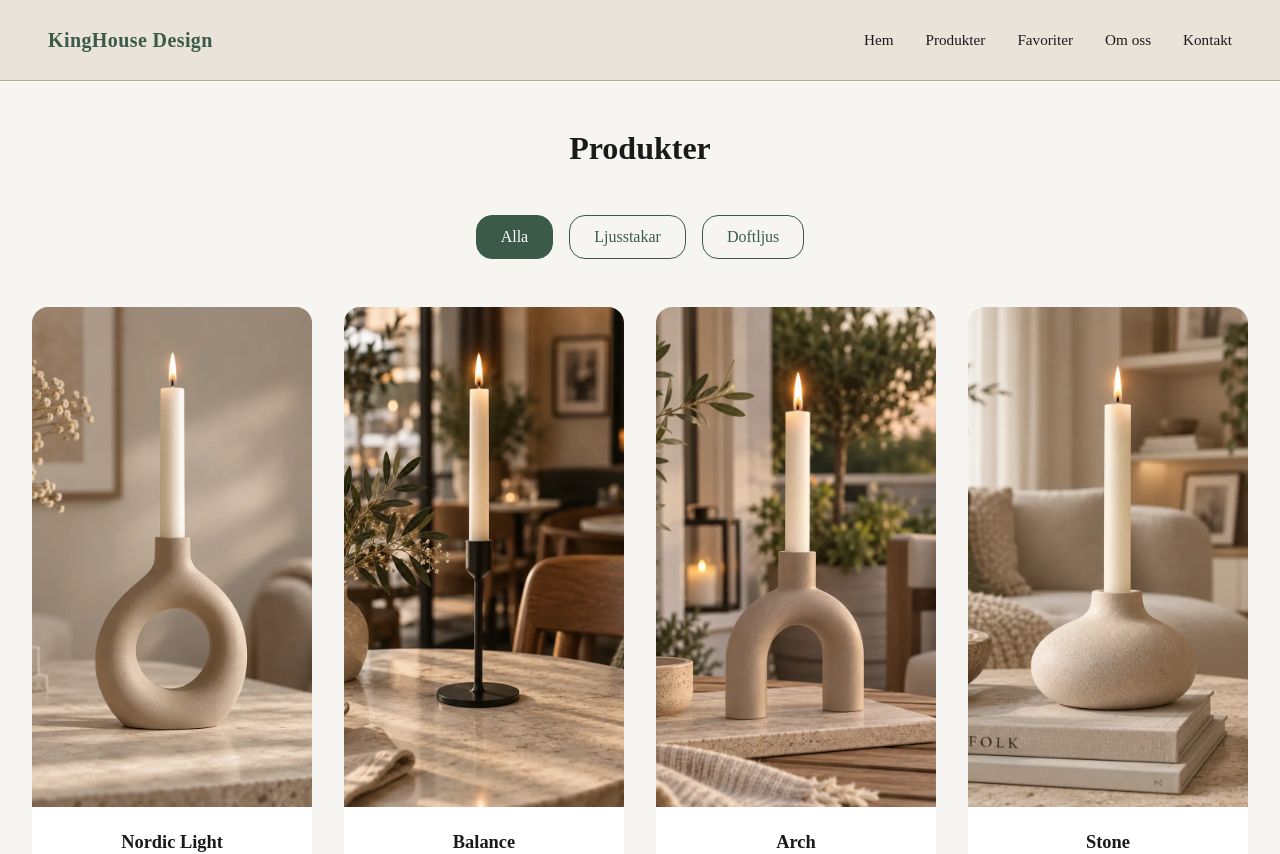
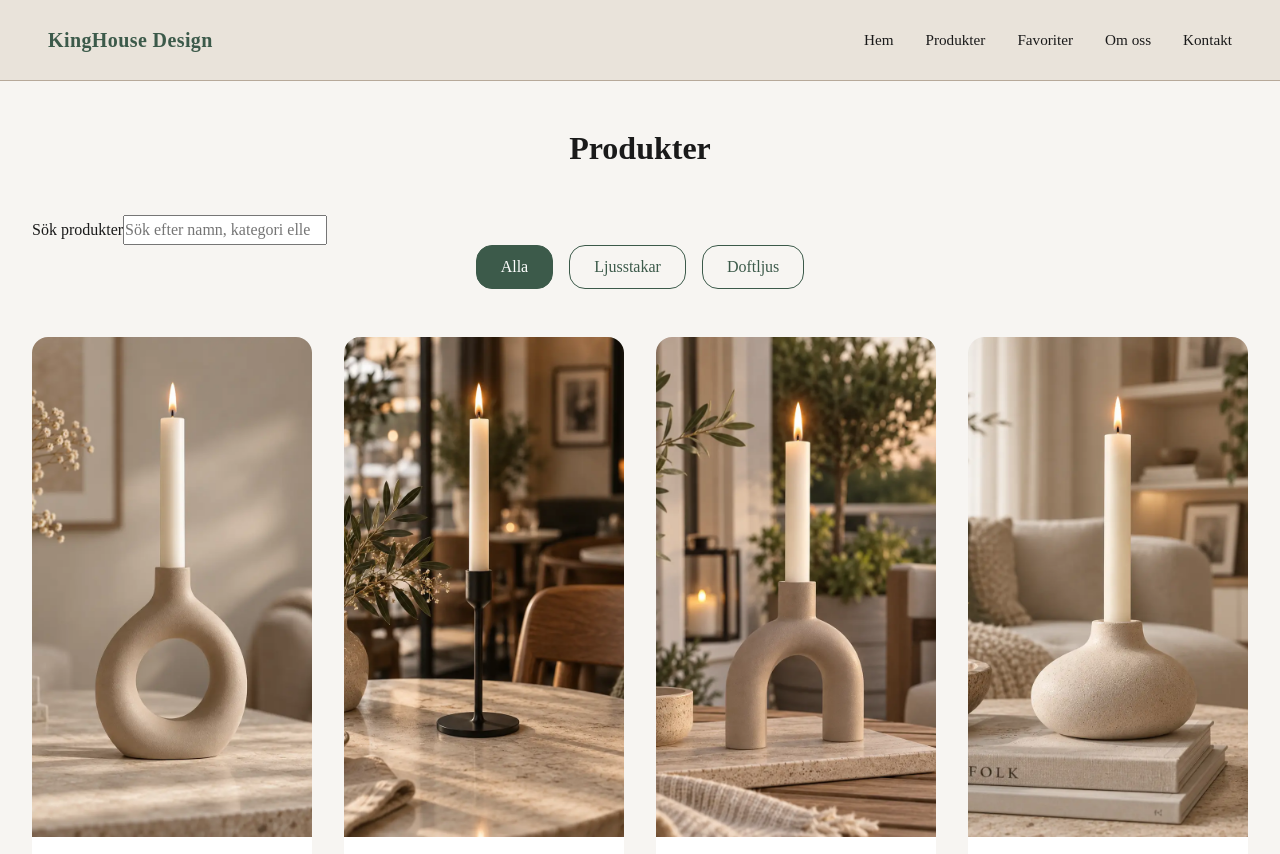
Before and after one commit to KingaSzayer-Iths/kinghouse-nextjs, a Next.js app: page /products in a window 1280 px wide. Shown: the top 854 px of the page. Built offline with nearby package versions, Linux system fonts and the light colour scheme; data requests are answered from the project's data file.

Commit message:
add product search functionality

```diff
--- a/src/components/ProductList/ProductList.tsx
+++ b/src/components/ProductList/ProductList.tsx
@@ -14,17 +14,61 @@ export default function ProductList({ products }: ProductListProps) {
     //state-variabeln som ska hålla reda på vilket filter som är aktivt
     const [activeFilter, setActiveFilter] = useState("all");
 
+    // State-variabel som håller reda på användaren skriver i sökfältet
+    const [searchTerm, setSearchTerm] = useState("");
+
 
     // Filtrerar produkter utifrån vald kategori
-    const filteredProducts =
+    const categoryFilteredProducts =
         activeFilter === "all"
             ? products
             : products.filter((product) => product.category === activeFilter);
+
+    // Filtrerar produkterna utifrån användarens söktext
+    const filteredProducts = categoryFilteredProducts.filter((product) => {
+        const search = searchTerm.trim().toLowerCase();
+
+        // Översätter den interna kategorin till svenska för sökningen
+        const categoryName =
+            product.category === "candlestick" ? "ljusstake" : "doftljus";
+
+
+        return (
+            product.name.toLowerCase().includes(search) ||
+            categoryName.includes(search) ||
+            product.color.toLowerCase().includes(search)
+        );
+    });
     // Är filtret "all"? Ja → använd alla products.
     // Nej → filtrera och behåll bara produkter vars category är samma som activeFilter.
 
     return (
         <>
+
+            {/* Sökfält för att filtrera produkter baserat på namn, kategori eller färg */}
+            <div className={styles.search}>
+                <label htmlFor="product-search">Sök produkter</label>
+
+                <input
+                    id="product-search"
+                    type="search"
+                    value={searchTerm}
+                    onChange={(event) => setSearchTerm(event.target.value)}
+                    placeholder="Sök efter namn, kategori eller färg"
+                />
+
+                {searchTerm && (
+                    <button className={styles.clearSearchButton}
+                        type="button"
+                        // Rensar sökfältet när knappen klickas, en tom sökning - alla produkter kommer att visas igen
+                        onClick={() => setSearchTerm("")}
+                    >
+                        Rensa sökning
+                    </button>
+                )}
+            </div>
+
+
             {/* Filter för produktkategorier */}
             <div className={styles.filters}>
                 <button className={`${styles.filterButton} ${activeFilter === "all" ? styles.activeFilter : ""}`}
@@ -44,12 +88,19 @@ export default function ProductList({ products }: ProductListProps) {
                 </button>
             </div>
 
+            {/** Om inga produkter matchar sökningen, visa ett meddelande */}
+            {filteredProducts.length === 0 ? (
+                <p className={styles.noResults}>
+                    Inga produkter matchar din sökning.
+                </p>
+            ) : (
                 <div className={styles.productGrid}>
                     {/* Renderar ProductCard för varje produkt i filteredProducts */}
                     {filteredProducts.map((product) => (
                         <ProductCard key={product.id} product={product} />
                     ))}
                 </div>
+            )}
         </>
     );
 
```
Lines whose indentation alone changed are shown as unchanged.
